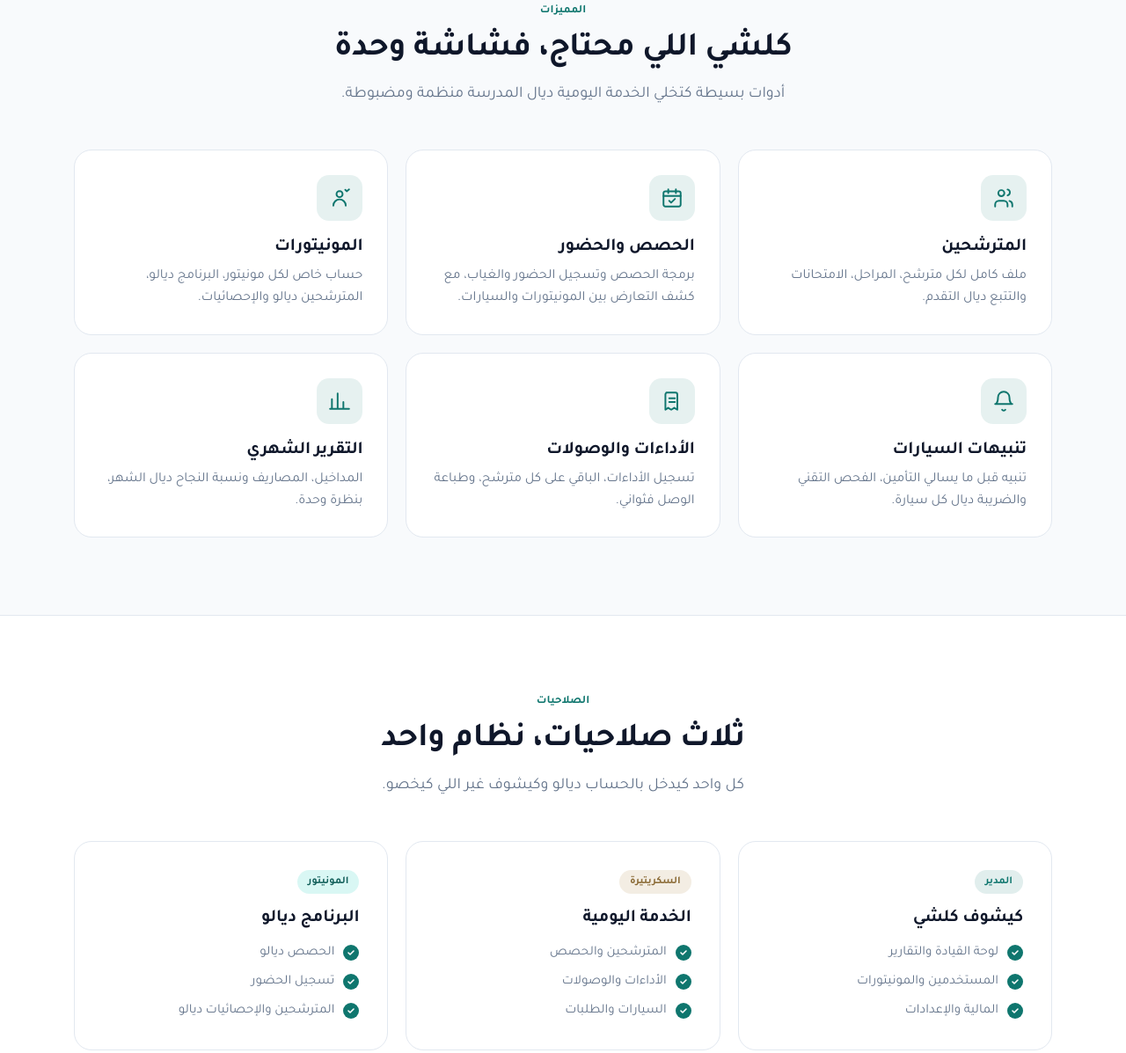
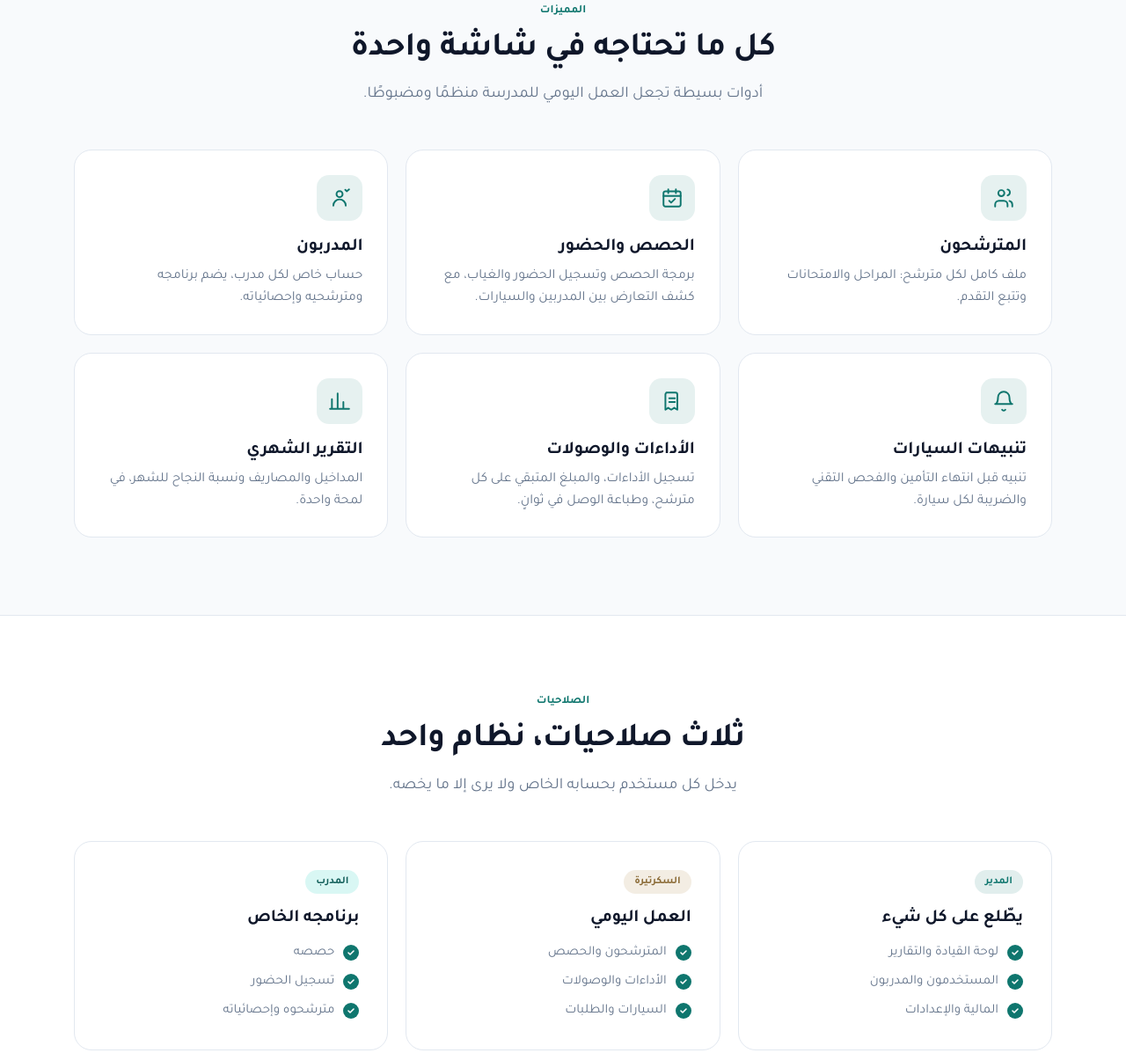
Before and after one commit to simoch769-netizen/otoqol, a website: page public/index.html in a window 1280 px wide. Shown: the part 908-2105 px from the top of the page at 88% size. Drawn offline with Linux system fonts and the light colour scheme.

Commit message:
Landing: Arabic in Modern Standard Arabic

```diff
--- a/public/index.html
+++ b/public/index.html
@@ -4,7 +4,7 @@
 <meta charset="UTF-8">
 <meta name="viewport" content="width=device-width, initial-scale=1">
 <title>Otoqol — تسيير مدارس السياقة</title>
-<meta name="description" content="Otoqol: تطبيق تسيير مدارس السياقة — المترشحين، الحصص، المونيتورات، السيارات والأداءات فبلاصة وحدة.">
+<meta name="description" content="Otoqol: تطبيق لتسيير مدارس السياقة — المترشحون، الحصص، المدربون، السيارات والأداءات في مكان واحد.">
 <link rel="icon" type="image/svg+xml" href="/assets/otoqol-icon.svg">
 <link href="https://fonts.googleapis.com/css2?family=Outfit:wght@400;600;700&family=Tajawal:wght@400;500;700&family=Inter:wght@400;500;600&display=swap" rel="stylesheet">
 <script>try{var l=localStorage.getItem('ae_lang');if(l==='fr'||l==='en'){document.documentElement.lang=l;document.documentElement.dir='ltr';}}catch(e){}</script>
@@ -143,8 +143,8 @@ footer{background:var(--ink);color:#CBD5E1;padding:36px 0;font-size:14px}
   <div class="wrap hg">
     <div>
       <div class="kick"><i></i><span data-t="kicker">تسيير مدارس السياقة</span></div>
-      <h1 data-t="h1" data-html>سيّر مدرسة السياقة ديالك <em>بسهولة</em></h1>
-      <p class="sub" data-t="sub">المترشحين، الحصص، المونيتورات، السيارات والأداءات — كلشي فبلاصة وحدة، واضح ومنظم.</p>
+      <h1 data-t="h1" data-html>أدِر مدرسة السياقة <em>بكل سهولة</em></h1>
+      <p class="sub" data-t="sub">المترشحون، الحصص، المدربون، السيارات والأداءات — كل شيء في مكان واحد، بشكل واضح ومنظم.</p>
       <div class="ctas">
         <a class="btn pri lgx" href="/app" data-login><span data-t="login">تسجيل الدخول</span><svg class="flip" viewBox="0 0 24 24" fill="none" stroke="currentColor" stroke-width="2.2" stroke-linecap="round" stroke-linejoin="round"><path d="M5 12h14M13 6l6 6-6 6"/></svg></a>
         <a class="btn out lgx" href="#contact" data-t="contact_us">تواصل معنا</a>
@@ -157,25 +157,25 @@ footer{background:var(--ink);color:#CBD5E1;padding:36px 0;font-size:14px}
 
 <section class="feat" id="features">
   <div class="wrap">
-    <div class="sh"><div class="k" data-t="f_k">المميزات</div><h2 data-t="f_h">كلشي اللي محتاج، فشاشة وحدة</h2><p data-t="f_p">أدوات بسيطة كتخلي الخدمة اليومية ديال المدرسة منظمة ومضبوطة.</p></div>
+    <div class="sh"><div class="k" data-t="f_k">المميزات</div><h2 data-t="f_h">كل ما تحتاجه في شاشة واحدة</h2><p data-t="f_p">أدوات بسيطة تجعل العمل اليومي للمدرسة منظمًا ومضبوطًا.</p></div>
     <div class="grid">
-      <div class="card"><div class="ico"><svg viewBox="0 0 24 24" fill="none" stroke="currentColor" stroke-width="1.8" stroke-linecap="round" stroke-linejoin="round"><path d="M16 21v-2a4 4 0 0 0-4-4H7a4 4 0 0 0-4 4v2"/><circle cx="9.5" cy="7" r="3.2"/><path d="M21 21v-2a4 4 0 0 0-3-3.87"/><path d="M16 3.13a3.2 3.2 0 0 1 0 6.23"/></svg></div><h3 data-t="f1_h">المترشحين</h3><p data-t="f1_p">ملف كامل لكل مترشح، المراحل، الامتحانات والتتبع ديال التقدم.</p></div>
-      <div class="card"><div class="ico"><svg viewBox="0 0 24 24" fill="none" stroke="currentColor" stroke-width="1.8" stroke-linecap="round" stroke-linejoin="round"><rect x="3" y="5" width="18" height="16" rx="2"/><path d="M3 10h18M8 3v4M16 3v4"/><path d="m9 15 2 2 4-4"/></svg></div><h3 data-t="f2_h">الحصص والحضور</h3><p data-t="f2_p">برمجة الحصص وتسجيل الحضور والغياب، مع كشف التعارض بين المونيتورات والسيارات.</p></div>
-      <div class="card"><div class="ico"><svg viewBox="0 0 24 24" fill="none" stroke="currentColor" stroke-width="1.8" stroke-linecap="round" stroke-linejoin="round"><circle cx="12" cy="8" r="3.2"/><path d="M5.5 20a6.5 6.5 0 0 1 13 0"/><path d="M18 3.5 19.5 5 22 3"/></svg></div><h3 data-t="f3_h">المونيتورات</h3><p data-t="f3_p">حساب خاص لكل مونيتور، البرنامج ديالو، المترشحين ديالو والإحصائيات.</p></div>
-      <div class="card"><div class="ico"><svg viewBox="0 0 24 24" fill="none" stroke="currentColor" stroke-width="1.8" stroke-linecap="round" stroke-linejoin="round"><path d="M18 8a6 6 0 1 0-12 0c0 7-3 7-3 7h18s-3 0-3-7"/><path d="M13.7 21a2 2 0 0 1-3.4 0"/></svg></div><h3 data-t="f4_h">تنبيهات السيارات</h3><p data-t="f4_p">تنبيه قبل ما يسالي التأمين، الفحص التقني والضريبة ديال كل سيارة.</p></div>
-      <div class="card"><div class="ico"><svg viewBox="0 0 24 24" fill="none" stroke="currentColor" stroke-width="1.8" stroke-linecap="round" stroke-linejoin="round"><path d="M6 3h9.5a2 2 0 0 1 2 2v16l-3.2-2-3.2 2-3.2-2L5 21V5a2 2 0 0 1 2-2z"/><path d="M9 9h6M9 13h6"/></svg></div><h3 data-t="f5_h">الأداءات والوصولات</h3><p data-t="f5_p">تسجيل الأداءات، الباقي على كل مترشح، وطباعة الوصل فثواني.</p></div>
-      <div class="card"><div class="ico"><svg viewBox="0 0 24 24" fill="none" stroke="currentColor" stroke-width="1.8" stroke-linecap="round" stroke-linejoin="round"><path d="M4 20V10M10 20V4M16 20v-7M22 20H2"/></svg></div><h3 data-t="f6_h">التقرير الشهري</h3><p data-t="f6_p">المداخيل، المصاريف ونسبة النجاح ديال الشهر، بنظرة وحدة.</p></div>
+      <div class="card"><div class="ico"><svg viewBox="0 0 24 24" fill="none" stroke="currentColor" stroke-width="1.8" stroke-linecap="round" stroke-linejoin="round"><path d="M16 21v-2a4 4 0 0 0-4-4H7a4 4 0 0 0-4 4v2"/><circle cx="9.5" cy="7" r="3.2"/><path d="M21 21v-2a4 4 0 0 0-3-3.87"/><path d="M16 3.13a3.2 3.2 0 0 1 0 6.23"/></svg></div><h3 data-t="f1_h">المترشحون</h3><p data-t="f1_p">ملف كامل لكل مترشح: المراحل والامتحانات وتتبع التقدم.</p></div>
+      <div class="card"><div class="ico"><svg viewBox="0 0 24 24" fill="none" stroke="currentColor" stroke-width="1.8" stroke-linecap="round" stroke-linejoin="round"><rect x="3" y="5" width="18" height="16" rx="2"/><path d="M3 10h18M8 3v4M16 3v4"/><path d="m9 15 2 2 4-4"/></svg></div><h3 data-t="f2_h">الحصص والحضور</h3><p data-t="f2_p">برمجة الحصص وتسجيل الحضور والغياب، مع كشف التعارض بين المدربين والسيارات.</p></div>
+      <div class="card"><div class="ico"><svg viewBox="0 0 24 24" fill="none" stroke="currentColor" stroke-width="1.8" stroke-linecap="round" stroke-linejoin="round"><circle cx="12" cy="8" r="3.2"/><path d="M5.5 20a6.5 6.5 0 0 1 13 0"/><path d="M18 3.5 19.5 5 22 3"/></svg></div><h3 data-t="f3_h">المدربون</h3><p data-t="f3_p">حساب خاص لكل مدرب، يضم برنامجه ومترشحيه وإحصائياته.</p></div>
+      <div class="card"><div class="ico"><svg viewBox="0 0 24 24" fill="none" stroke="currentColor" stroke-width="1.8" stroke-linecap="round" stroke-linejoin="round"><path d="M18 8a6 6 0 1 0-12 0c0 7-3 7-3 7h18s-3 0-3-7"/><path d="M13.7 21a2 2 0 0 1-3.4 0"/></svg></div><h3 data-t="f4_h">تنبيهات السيارات</h3><p data-t="f4_p">تنبيه قبل انتهاء التأمين والفحص التقني والضريبة لكل سيارة.</p></div>
+      <div class="card"><div class="ico"><svg viewBox="0 0 24 24" fill="none" stroke="currentColor" stroke-width="1.8" stroke-linecap="round" stroke-linejoin="round"><path d="M6 3h9.5a2 2 0 0 1 2 2v16l-3.2-2-3.2 2-3.2-2L5 21V5a2 2 0 0 1 2-2z"/><path d="M9 9h6M9 13h6"/></svg></div><h3 data-t="f5_h">الأداءات والوصولات</h3><p data-t="f5_p">تسجيل الأداءات، والمبلغ المتبقي على كل مترشح، وطباعة الوصل في ثوانٍ.</p></div>
+      <div class="card"><div class="ico"><svg viewBox="0 0 24 24" fill="none" stroke="currentColor" stroke-width="1.8" stroke-linecap="round" stroke-linejoin="round"><path d="M4 20V10M10 20V4M16 20v-7M22 20H2"/></svg></div><h3 data-t="f6_h">التقرير الشهري</h3><p data-t="f6_p">المداخيل والمصاريف ونسبة النجاح للشهر، في لمحة واحدة.</p></div>
     </div>
   </div>
 </section>
 
 <section class="roles" id="roles">
   <div class="wrap">
-    <div class="sh"><div class="k" data-t="r_k">الصلاحيات</div><h2 data-t="r_h">ثلاث صلاحيات، نظام واحد</h2><p data-t="r_p">كل واحد كيدخل بالحساب ديالو وكيشوف غير اللي كيخصو.</p></div>
+    <div class="sh"><div class="k" data-t="r_k">الصلاحيات</div><h2 data-t="r_h">ثلاث صلاحيات، نظام واحد</h2><p data-t="r_p">يدخل كل مستخدم بحسابه الخاص ولا يرى إلا ما يخصه.</p></div>
     <div class="grid">
-      <div class="card"><span class="role-tag r1" data-t="r1_t">المدير</span><h3 data-t="r1_h">كيشوف كلشي</h3><ul><li data-t="r1_a">لوحة القيادة والتقارير</li><li data-t="r1_b">المستخدمين والمونيتورات</li><li data-t="r1_c">المالية والإعدادات</li></ul></div>
-      <div class="card"><span class="role-tag r2" data-t="r2_t">السكريتيرة</span><h3 data-t="r2_h">الخدمة اليومية</h3><ul><li data-t="r2_a">المترشحين والحصص</li><li data-t="r2_b">الأداءات والوصولات</li><li data-t="r2_c">السيارات والطلبات</li></ul></div>
-      <div class="card"><span class="role-tag r3" data-t="r3_t">المونيتور</span><h3 data-t="r3_h">البرنامج ديالو</h3><ul><li data-t="r3_a">الحصص ديالو</li><li data-t="r3_b">تسجيل الحضور</li><li data-t="r3_c">المترشحين والإحصائيات ديالو</li></ul></div>
+      <div class="card"><span class="role-tag r1" data-t="r1_t">المدير</span><h3 data-t="r1_h">يطّلع على كل شيء</h3><ul><li data-t="r1_a">لوحة القيادة والتقارير</li><li data-t="r1_b">المستخدمون والمدربون</li><li data-t="r1_c">المالية والإعدادات</li></ul></div>
+      <div class="card"><span class="role-tag r2" data-t="r2_t">السكرتيرة</span><h3 data-t="r2_h">العمل اليومي</h3><ul><li data-t="r2_a">المترشحون والحصص</li><li data-t="r2_b">الأداءات والوصولات</li><li data-t="r2_c">السيارات والطلبات</li></ul></div>
+      <div class="card"><span class="role-tag r3" data-t="r3_t">المدرب</span><h3 data-t="r3_h">برنامجه الخاص</h3><ul><li data-t="r3_a">حصصه</li><li data-t="r3_b">تسجيل الحضور</li><li data-t="r3_c">مترشحوه وإحصائياته</li></ul></div>
     </div>
   </div>
 </section>
@@ -183,11 +183,11 @@ footer{background:var(--ink);color:#CBD5E1;padding:36px 0;font-size:14px}
 <section class="contact" id="contact">
   <div class="wrap">
     <div class="cbox">
-      <div style="position:relative;z-index:1"><h2 data-t="c_h">بغيتي Otoqol فالمدرسة ديالك؟</h2><p data-t="c_p">تواصل معانا فواتساب، إنستغرام ولا الإيميل، ونجاوبوك على كاع الأسئلة ديالك.</p></div>
+      <div style="position:relative;z-index:1"><h2 data-t="c_h">هل تريد Otoqol لمدرستك؟</h2><p data-t="c_p">تواصل معنا عبر واتساب أو إنستغرام أو البريد الإلكتروني، وسنجيب عن جميع أسئلتك.</p></div>
       <div class="cta">
         <a class="cl" href="https://wa.me/212716396333" target="_blank" rel="noopener noreferrer" data-c="wa"><span class="ci"><svg viewBox="0 0 24 24" fill="none" stroke="currentColor" stroke-width="2" stroke-linecap="round" stroke-linejoin="round"><path d="M21 11.5a8.5 8.5 0 0 1-12.6 7.4L3 20.5l1.6-5.2A8.5 8.5 0 1 1 21 11.5z"/><path d="M9.2 8.6c.2-.4.5-.4.7-.4h.5c.2 0 .4.1.5.4l.6 1.5c.1.2 0 .5-.1.6l-.5.6c.6 1.1 1.4 1.9 2.5 2.5l.6-.5c.2-.1.4-.2.6-.1l1.5.6c.3.1.4.3.4.5v.5c0 .2 0 .5-.4.7-.5.3-1.2.5-1.9.3-2.3-.7-4.2-2.6-4.9-4.9-.2-.7 0-1.4.3-1.9z"/></svg></span><span class="ct"><small data-t="c_wa">واتساب</small><b dir="ltr">+212 716-396333</b></span></a>
         <a class="cl" href="https://www.instagram.com/otoqol_officiel/" target="_blank" rel="noopener noreferrer" data-c="ig"><span class="ci"><svg viewBox="0 0 24 24" fill="none" stroke="currentColor" stroke-width="2" stroke-linecap="round" stroke-linejoin="round"><rect x="3" y="3" width="18" height="18" rx="5"/><circle cx="12" cy="12" r="4"/><circle cx="17.5" cy="6.5" r=".8" fill="currentColor"/></svg></span><span class="ct"><small data-t="c_ig">إنستغرام</small><b dir="ltr">@otoqol_officiel</b></span></a>
-        <a class="cl" href="mailto:contact.otoqol@gmail.com" data-c="em"><span class="ci"><svg viewBox="0 0 24 24" fill="none" stroke="currentColor" stroke-width="2" stroke-linecap="round" stroke-linejoin="round"><rect x="3" y="5" width="18" height="14" rx="2.5"/><path d="m4 7 8 6 8-6"/></svg></span><span class="ct"><small data-t="c_em">الإيميل</small><b dir="ltr">contact.otoqol@gmail.com</b></span></a>
+        <a class="cl" href="mailto:contact.otoqol@gmail.com" data-c="em"><span class="ci"><svg viewBox="0 0 24 24" fill="none" stroke="currentColor" stroke-width="2" stroke-linecap="round" stroke-linejoin="round"><rect x="3" y="5" width="18" height="14" rx="2.5"/><path d="m4 7 8 6 8-6"/></svg></span><span class="ct"><small data-t="c_em">البريد الإلكتروني</small><b dir="ltr">contact.otoqol@gmail.com</b></span></a>
       </div>
     </div>
   </div>
```
